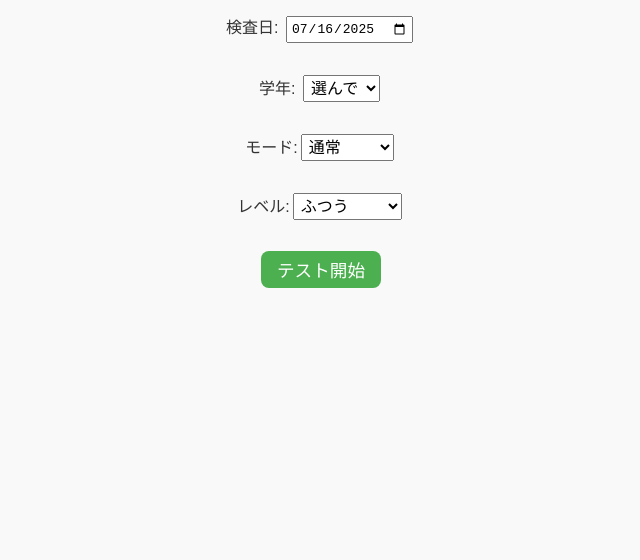
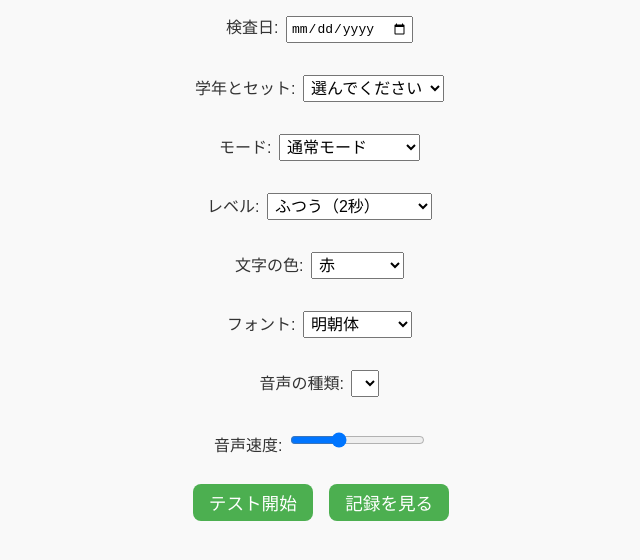
Before and after one commit to otkszk/kanji-test, a plain HTML site: page index.html in a window 1280 px wide. Shown: the part 98-658 px from the top of the page, without its empty margins (319-959 px from the left). Drawn offline with Linux system fonts and the light colour scheme.

Commit message:
Update index.html

```diff
--- a/index.html
+++ b/index.html
@@ -1,21 +1,114 @@
 <!DOCTYPE html>
 <html lang="ja">
-<head><meta charset="UTF-8"><title>漢字読みテスト</title>
-<link rel="stylesheet" href="style.css"></head><body>
-<h1>漢字読みテスト</h1>
-<div id="setup"><label>検査日: <input type="date" id="test-date" value="2025-07-16"></label><br>
-<label>学年:
-<select id="grade-set"><option value="">選んで</option><option value="１年">１年</option></select></label><br>
-<label>モード:<select id="mode">
-<option value="normal">通常</option><option value="random">ランダム</option><option value="review">復習</option></select></label><br>
-<label>レベル:<select id="level">
-<option value="easy">やさしい</option><option value="normal" selected>ふつう</option><option value="hard">むずかしい</option></select></label><br>
-<button onclick="startTest()">テスト開始</button></div>
-<div id="quiz" style="display:none;"><h2 id="kanji" style="font-size:6em;"></h2>
-<div id="reading" style="font-size:2em;"></div>
-<button onclick="answer(true)">○</button><button onclick="answer(false)">×</button>
-<progress id="progress-bar" max="100" style="width:100%"></progress>
-<button onclick="interruptTest()">中断</button></div>
-<div id="result" style="display:none;"><h2>結果</h2><p id="score"></p><p id="missed"></p>
-<button onclick="saveResult()">記録を保存</button></div>
-<script src="script.js"></script></body></html>
+<head>
+  <meta charset="UTF-8" />
+  <title>漢字読みテスト</title>
+  <link rel="stylesheet" href="style.css" />
+</head>
+<body>
+  <h1>漢字読みテスト</h1>
+
+  <div id="setup">
+    <label>検査日:
+      <input type="date" id="test-date" />
+    </label><br />
+
+    <label>学年とセット:
+      <select id="grade-set">
+        <option value="">選んでください</option>
+        <option value="１年">１年</option>
+        <option value="２年①">２年①</option>
+        <option value="２年②">２年②</option>
+        <option value="３年①">３年①</option>
+        <option value="３年②">３年②</option>
+        <option value="４年①">４年①</option>
+        <option value="４年②">４年②</option>
+        <option value="５年①">５年①</option>
+        <option value="５年②">５年②</option>
+        <option value="６年①">６年①</option>
+        <option value="６年②">６年②</option>
+      </select>
+    </label><br />
+
+    <label>モード:
+      <select id="mode">
+        <option value="normal">通常モード</option>
+        <option value="random">ランダムモード</option>
+        <option value="review">復習モード</option>
+      </select>
+    </label><br />
+
+    <label>レベル:
+      <select id="level">
+        <option value="easy">やさしい（3秒）</option>
+        <option value="normal" selected>ふつう（2秒）</option>
+        <option value="hard">むずかしい（1秒）</option>
+      </select>
+    </label><br />
+
+    <label>文字の色:
+      <select id="color-picker">
+        <option value="#e74c3c">赤</option>
+        <option value="#2c3e50">黒</option>
+        <option value="#2980b9">青</option>
+        <option value="#27ae60">緑</option>
+        <option value="#f39c12">オレンジ</option>
+        <option value="#8e44ad">紫</option>
+        <option value="#d35400">茶</option>
+        <option value="#1abc9c">水色</option>
+        <option value="#7f8c8d">グレー</option>
+        <option value="#000000">真っ黒</option>
+      </select>
+    </label><br />
+
+    <label>フォント:
+      <select id="font-select">
+        <option value="serif">明朝体</option>
+        <option value="sans-serif">ゴシック体</option>
+        <option value="monospace">等幅</option>
+        <option value="cursive">筆記体</option>
+      </select>
+    </label><br />
+
+    <label>音声の種類:
+      <select id="voice-select"></select>
+    </label><br />
+
+    <label>音声速度:
+      <input type="range" id="rate" min="0.5" max="2" step="0.1" value="1" />
+    </label><br />
+
+    <button onclick="startTest()">テスト開始</button>
+    <button onclick="showHistory()">記録を見る</button>
+  </div>
+
+  <div id="quiz" style="display:none;">
+    <div id="question-box">
+      <div id="reading" style="font-size:2em; min-height:1.5em;"></div>
+      <h2 id="kanji" style="font-size:6em;"></h2>
+      <button onclick="answer(true)">○ 読めた</button>
+      <button onclick="answer(false)">× 読めなかった</button><br />
+      <progress id="progress-bar" value="0" max="100" style="width:100%; height:20px; margin-top:20px;"></progress><br />
+      <button onclick="interruptTest()">中断する</button>
+    </div>
+  </div>
+
+  <div id="result" style="display:none;">
+    <h2>結果</h2>
+    <p id="score" style="font-size:2em;"></p>
+    <p id="missed"></p>
+    <div id="current-result-table"></div>
+    <div id="history-table-area"></div>
+    <button onclick="saveResult()">記録を保存</button>
+    <button onclick="location.reload()">もう一度</button>
+  </div>
+
+  <div id="history" style="display:none;">
+    <h2>過去の記録</h2>
+    <div id="history-list-table"></div>
+    <button onclick="location.reload()">戻る</button>
+  </div>
+
+  <script src="script.js"></script>
+</body>
+</html>
```
